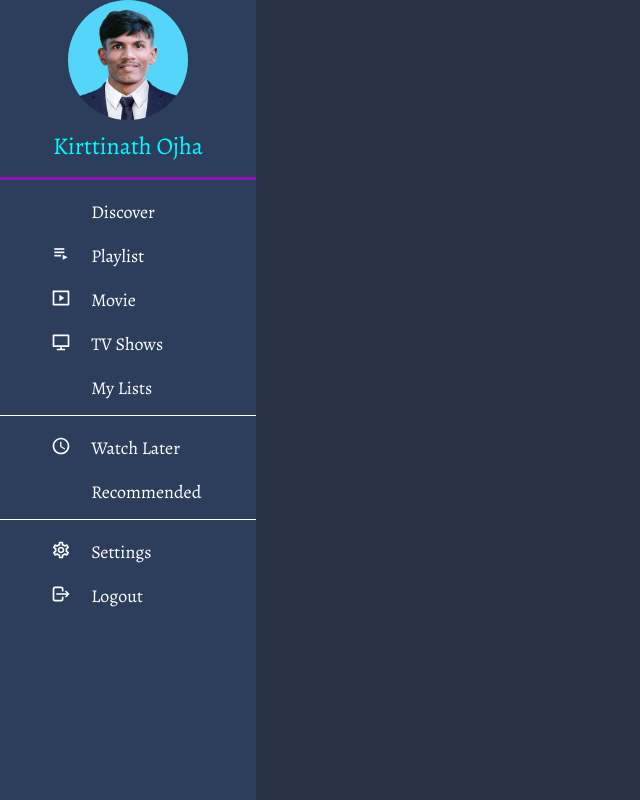
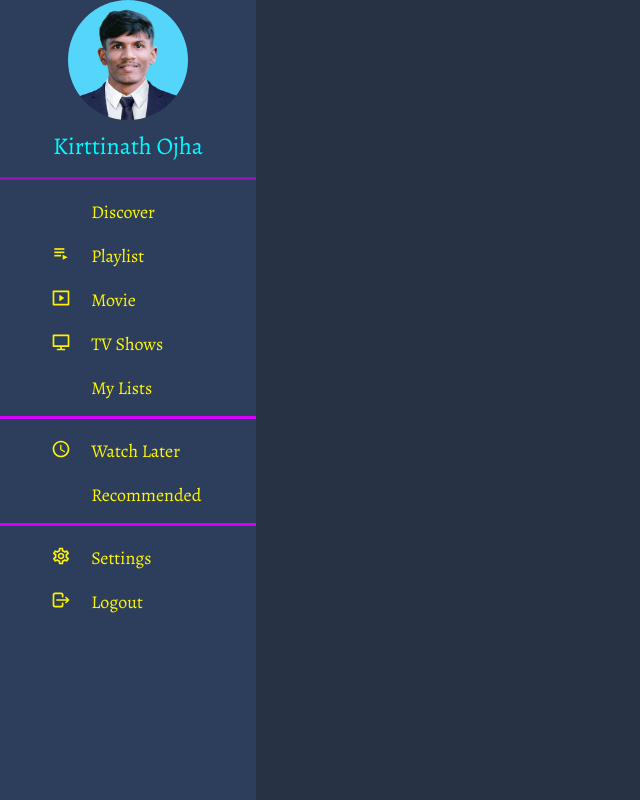
Before and after one commit to Kirttinath/moviefox, a React (Vite) app: page / in a window 1280 px wide. Shown: the whole page, without its empty margins (0-640 px from the left). Built offline with nearby package versions, Linux system fonts and the light colour scheme; no server answers; some icons are missing.

Commit message:
Update CSS for Dashboard, Links, and NavBar components

```diff
--- a/src/components/Dashboard/DashBoard.css
+++ b/src/components/Dashboard/DashBoard.css
@@ -22,8 +22,8 @@
   flex-direction: column;
   gap: 20px;
   width: 100%;
-  border-bottom: 1px solid white;
-  padding-bottom: 15px;
+  border-bottom: 3px solid rgb(212, 0, 255);
+  padding-bottom: 16px;
 }
 .Comp2 {
   padding-left: 20%;
@@ -31,8 +31,8 @@
   flex-direction: column;
   gap: 20px;
   width: 100%;
-  border-bottom: 1px solid white;
-  padding-bottom: 15px;
+  border-bottom: 3px solid rgb(212, 0, 255);
+  padding-bottom: 16px;
 }
 .Comp3 {
   padding-left: 20%;
@@ -42,7 +42,7 @@
   width: 100%;
 }
 .icons {
-  color: white;
+  color: rgb(255, 242, 0);
   font-size: 20px;
   cursor: pointer;
 }
@@ -53,7 +53,7 @@
   align-items: flex-start;
 }
 .linkbox:hover .icons {
-  color: rgb(236, 233, 144);
+  color: rgb(81, 154, 255);
   transition: 0.3s;
   scale: 1.1;
 }
--- a/src/components/Links/Links.css
+++ b/src/components/Links/Links.css
@@ -5,10 +5,10 @@
   flex-direction: column;
   align-items: flex-start;
 
-  margin-left: 30%;
+  margin-left: 0%;
   gap: 20px;
   margin-top: 20px;
-  border: 1px solid black;
+  border: none;
 }
 
 .linkbox {
@@ -16,8 +16,8 @@
   gap: 20px;
   align-items: flex-start;
 }
-.linkbox p {
+.links {
   text-decoration: none;
   font: 25px;
-  color: rgb(238, 27, 27);
+  color: rgb(255, 247, 0);
 }
--- a/src/components/Links/Links.jsx
+++ b/src/components/Links/Links.jsx
@@ -1,5 +1,6 @@
 import React from "react";
 import "../Dashboard/DashBoard.css";
+import "./Links.css";
 import { useNavigate } from "react-router-dom";
 import { Link } from "react-router-dom";
 import { FaMagnifyingGlass } from "react-icons/fa6";
--- a/src/components/NavBar/NavBar.css
+++ b/src/components/NavBar/NavBar.css
@@ -49,7 +49,7 @@ input::placeholder {
   color: white;
   position: absolute;
   z-index: 999;
-  top: 60px;
+  top: 65px;
   left: 23%;
   cursor: pointer;
 }
--- a/src/components/NavBar/NavBar.jsx
+++ b/src/components/NavBar/NavBar.jsx
@@ -33,7 +33,6 @@ export default function NavBar() {
                 onChange={update}
                 placeholder="Search Movie or TV Shows"
               />
-              <MdOutlineClose className="navicons" onClick={clear} />
             </div>
           </>
         ) : (
```
